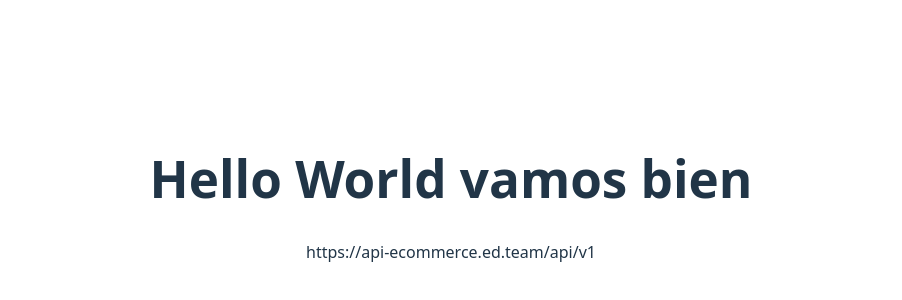
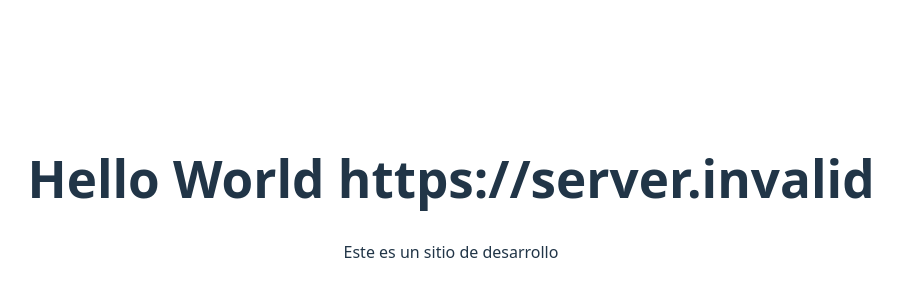
Before and after one commit to jubior777/Artesania, a React (Vite) app: page / in a window 1280 px wide. Shown: the part 202-502 px from the top of the page, without its empty margins (189-1091 px from the left). Built offline with nearby package versions, Linux system fonts and the light colour scheme; no server answers.

Commit message:
agrega archivo

```diff
--- a/package.json
+++ b/package.json
@@ -13,7 +13,8 @@
   "dependencies": {
     "esbuild": "^0.25.3",
     "react": "^19.0.0",
-    "react-dom": "^19.0.0"
+    "react-dom": "^19.0.0",
+    "react-router-dom": "^7.5.2"
   },
   "devDependencies": {
     "@eslint/js": "^9.25.1",
--- a/src/App.jsx
+++ b/src/App.jsx
@@ -1,4 +1,5 @@
 import React from "react";
+import{API_URL} from "../constants/env"
 
 import './App.css'
 
@@ -7,8 +8,8 @@ function App() {
   return (
     <>
       <div>
-        <h1>Hello World vamos bien</h1>
-        <p>https://api-ecommerce.ed.team/api/v1</p>
+        <h1>Hello World  {API_URL}</h1>
+        <p>Este es un sitio de desarrollo</p>
       </div>
     </>
   )
```
Also changed, not shown: 2 other files (tests, documents, lock files or other folders).
